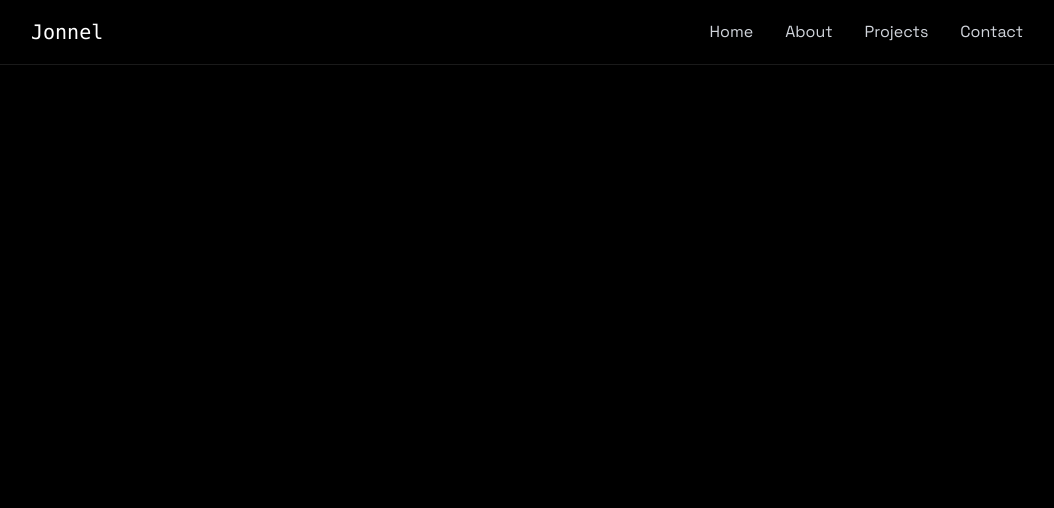
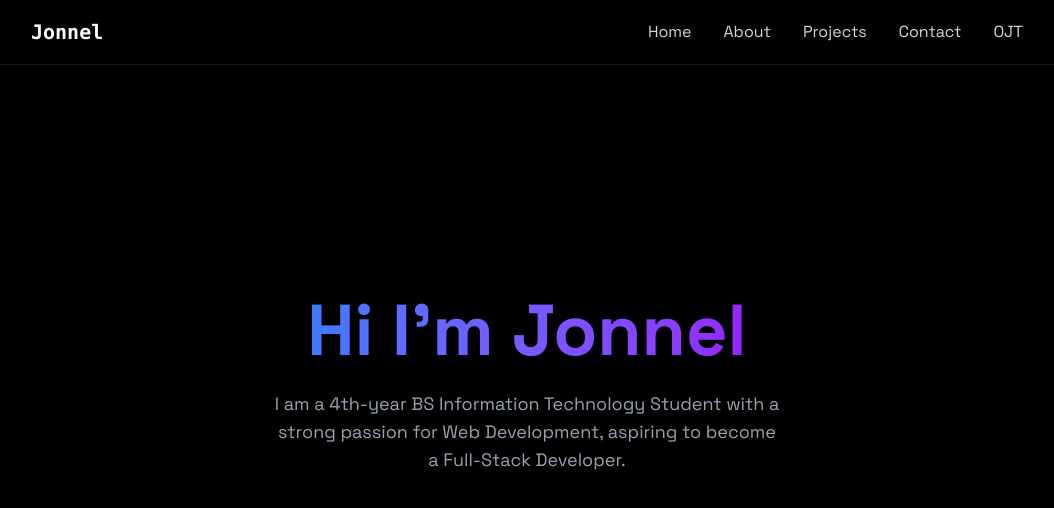
Before and after one commit to Tocmo-Jonnel/portfolio-mine, a React (Vite) app: page / in a window 1280 px wide. Shown: the top 508 px of the page, without its empty margins (113-1167 px from the left). Built offline with nearby package versions, Linux system fonts and the light colour scheme.

Commit message:
add mobile menu and home function

```diff
--- a/src/App.jsx
+++ b/src/App.jsx
@@ -3,6 +3,7 @@ import './App.css';
 import { LoadingScreen } from './components/LoadingScreen';
 import { Navbar } from './components/Navbar';
 import { MobileMenu } from './components/MobileMenu';
+import { Home } from './components/sections/Home';
 import './index.css';
 
 function App() {
@@ -16,6 +17,7 @@ function App() {
 
             <Navbar menuOpen={menuOpen} setMenuOpen={setMenuOpen} />
             <MobileMenu menuOpen={menuOpen} setMenuOpen={setMenuOpen} />
+            <Home />
         </div>
     </>
   );
--- a/src/components/MobileMenu.jsx
+++ b/src/components/MobileMenu.jsx
@@ -3,13 +3,14 @@ import { useEffect } from "react"
 export const MobileMenu = ({ menuOpen, setMenuOpen }) => {
 
     return (
-        <div className={`fixed top-0 left-0 w-full bg-[rgba(10, 10, 10, 0.8)]
-         z-40 flex flex-col items-center justify-center transition-all
-         duration-300 ease-in-out
-            ${menuOpen
+        <div className={`fixed top-0 left-0 w-full bg-[rgba(10,10,10,0.8)]
+            z-40 flex flex-col items-center justify-center
+            transition-all duration-300 ease-in-out
+            ${
+                menuOpen
                 ? "h-screen opacity-100 pointer-events-auto"
                 : "h-0 opacity-0 pointer-events-none"
-                }
+            }
             `}>
 
             <button onClick={() => setMenuOpen(false)}
@@ -18,21 +19,60 @@ export const MobileMenu = ({ menuOpen, setMenuOpen }) => {
                 &times;
             </button>
 
-            <a href="#home" className="tex-gray-300 hove:text-white
-                transition-colors">
-                    Home
+            <a
+                href="#home"
+                className={`text-2xl font-semibold text-white my-4 transform transition-transform duration-300
+                    ${
+                        menuOpen
+                        ? "opacity-100 translate-y-0"
+                        : "opacity-0 translate-y-5"}
+                        `}
+                onClick={() => setMenuOpen(false)}>
+                Home
             </a>
-            <a href="#About" className="tex-gray-300 hove:text-white
-                transition-colors">
-                    About
+            <a
+                href="#About"
+                className={`text-2xl font-semibold text-white my-4 transform transition-transform duration-300
+                    ${
+                        menuOpen
+                        ? "opacity-100 translate-y-0"
+                        : "opacity-0 translate-y-5"}
+                        `}
+                onClick={() => setMenuOpen(false)}>
+                About
             </a>
-            <a href="#Projects" className="tex-gray-300 hove:text-white
-                transition-colors">
-                    Projects
+            <a
+                href="#Projects"
+                className={`text-2xl font-semibold text-white my-4 transform transition-transform duration-300
+                    ${
+                        menuOpen
+                        ? "opacity-100 translate-y-0"
+                        : "opacity-0 translate-y-5"}
+                        `}
+                onClick={() => setMenuOpen(false)}>
+                Projects
             </a>
-            <a href="#Contact" className="tex-gray-300 hove:text-white
-                transition-colors">
-                    Contact
+            <a
+                href="#Contact"
+                className={`text-2xl font-semibold text-white my-4 transform transition-transform duration-300
+                    ${
+                        menuOpen
+                        ? "opacity-100 translate-y-0"
+                        : "opacity-0 translate-y-5"}
+                        `}
+                onClick={() => setMenuOpen(false)}>
+                Contact
+            </a>
+            <a
+                href="#ojt"
+                className={`text-2xl font-semibold text-white my-4 transform transition-transform duration-300
+                    ${
+                        menuOpen
+                        ? "opacity-100 translate-y-0"
+                        : "opacity-0 translate-y-5"}
+                        `}
+                onClick={() => setMenuOpen(false)}>
+                OJT
             </a>
         </div>
     );
--- a/src/components/Navbar.jsx
+++ b/src/components/Navbar.jsx
@@ -6,14 +6,15 @@ export const Navbar = ({ menuOpen, setMenuOpen }) => {
         document.body.style.overflow = menuOpen ? "hidden" : "";
     }, [menuOpen]);
 
-    return <nav className="fixed top-0 w-full z-40
-        bg-[rgba(10, 10, 10, 0.8)] backdrop-blur-lg border-b
-        border-white/10 shadow-lg">
+    return (
+        <nav className="fixed top-0 w-full z-40
+            bg-[rgba(10, 10, 10, 0.8)] backdrop-blur-lg border-b
+            border-white/10 shadow-lg">
 
             <div className="max-w-5xl mx-auto px-4">
                 <div className="flex justify-between items-center h-16">
                     <a href="#home" className="font-mono text-xl
-                        font-bold-text text-white">
+                        font-bold text-white">
                         <span>Jonnel</span>
                     </a>
 
@@ -27,21 +28,26 @@ export const Navbar = ({ menuOpen, setMenuOpen }) => {
                             transition-colors">
                                 Home
                         </a>
-                        <a href="#About" className="text-gray-300 hove:text-white
+                        <a href="#about" className="text-gray-300 hove:text-white
                             transition-colors">
                                 About
                         </a>
-                        <a href="#Projects" className="text-gray-300 hove:text-white
+                        <a href="#projects" className="text-gray-300 hove:text-white
                             transition-colors">
                                 Projects
                         </a>
-                        <a href="#Contact" className="text-gray-300 hove:text-white
+                        <a href="#contact" className="text-gray-300 hove:text-white
                             transition-colors">
                                 Contact
+                        </a>
+                        <a href="#ojt" className="text-gray-300 hove:text-white
+                            transition-colors">
+                                OJT
                         </a>
                     </div>
                 </div>
             </div>
         </nav>
 
-}
+    );
+};
--- a/src/components/sections/Home.jsx
+++ b/src/components/sections/Home.jsx
@@ -0,0 +1,19 @@
+export const Home = () => {
+    return (
+        <section id="home"
+        className="min-h-screen flex items-center justify-center ralative">
+            <div className="text-center z-10 px-4">
+                <h1 className="text-5xl md:text-7xl font-bold mb-6
+                    bg-gradient-to-r from-blue-500 to-purple-600
+                    bg-clip-text text-transparent leading-right">
+                    Hi I'm Jonnel
+                </h1>
+
+                <p className="text-gray-400 text-lg mb-8 max-w-lg mx-auto">
+                    I am a 4th-year BS Information Technology Student with a
+                    strong passion for Web Development, aspiring to become a
+                    Full-Stack Developer.
+                </p>
+            </div>
+        </section>);
+}
```
Also changed, not shown: src/components/sections/OjtDocuments.jsx (added).
